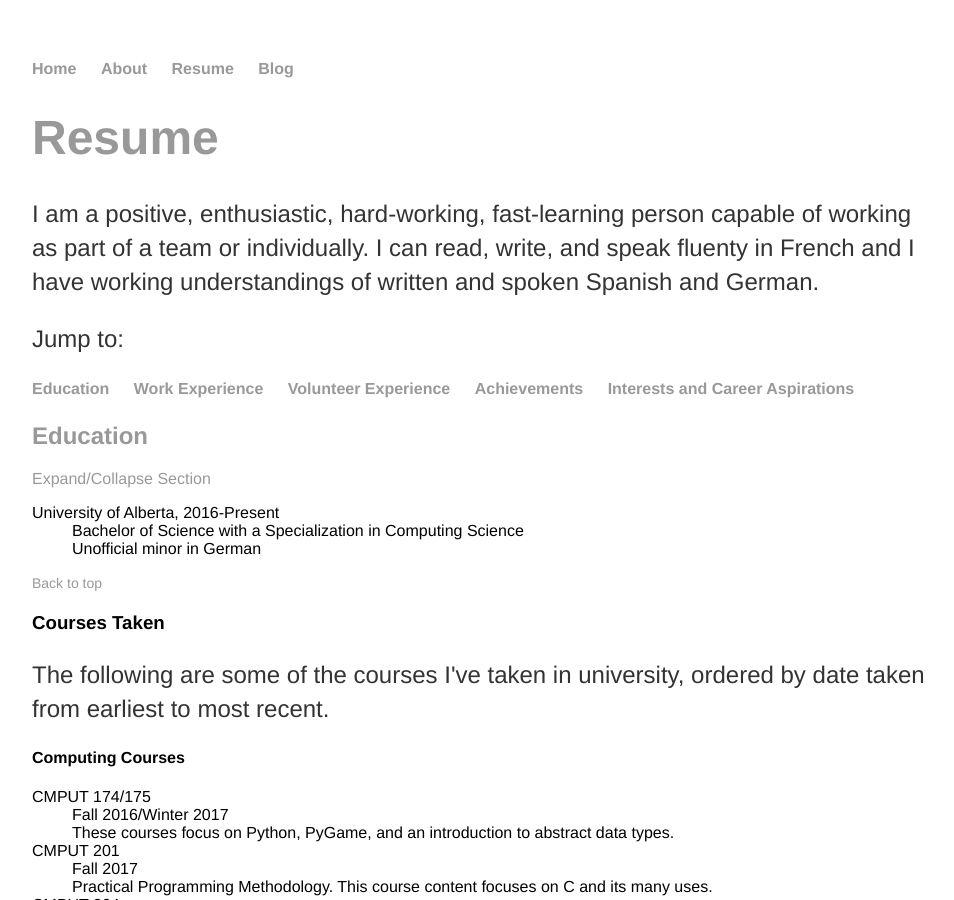
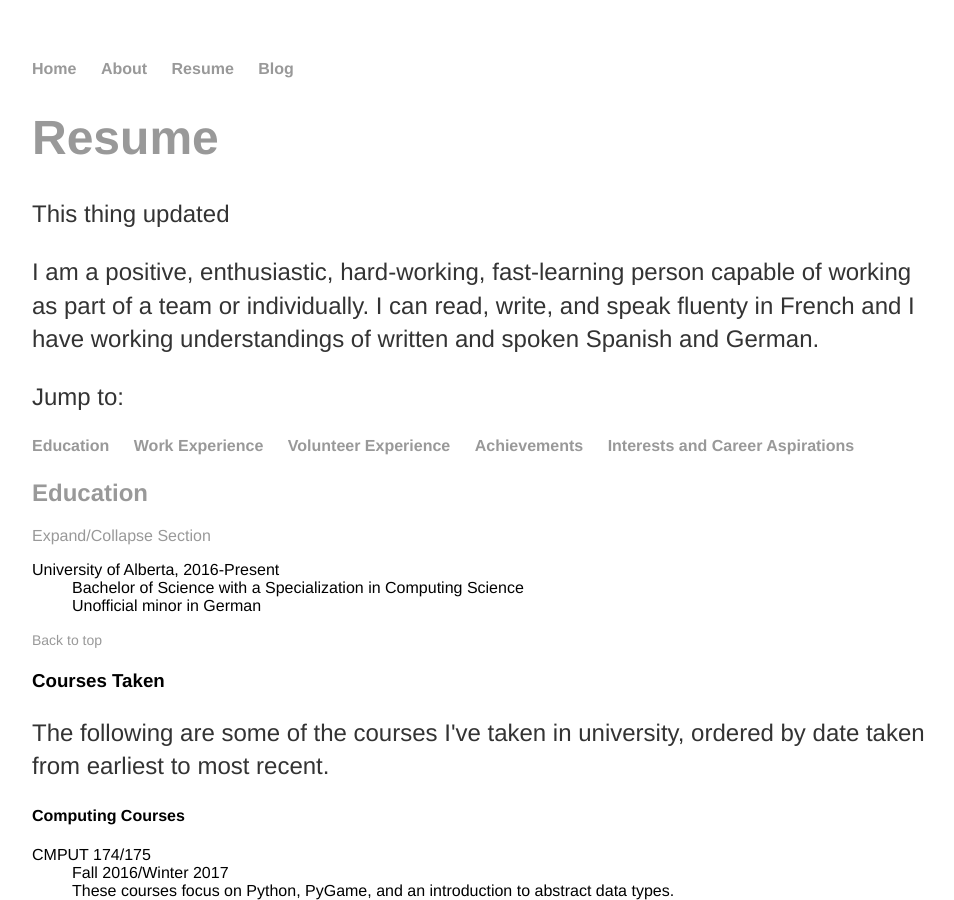
Before and after one commit to nienna73/nienna73.github.io, a Jekyll site: the page built from resume/index.html, in a window 1280 px wide and 900 px high. Shown: the whole window, without its empty margins (160-1114 px from the left). Built offline with Jekyll 4.4.1, drawn with Linux system fonts in a browser that asks for light colours.

Commit message:
Update index.html
Took out that end of comment symbol that I left last time

```diff
--- a/resume/index.html
+++ b/resume/index.html
@@ -39,13 +39,14 @@
        if(document.getElementById('ints').style.display == 'none')
       document.getElementById('ints').style.display = 'block';
     else
-      document.getElementById('ints').style.display = 'none'; */
+      document.getElementById('ints').style.display = 'none';
 
   }
 
 </script>
 
 <h1><a name="top">Resume</a></h1>
+<p>This thing updated</p>
 <p>I am a positive, enthusiastic, hard-working, fast-learning person capable of working as part of a team or individually. I can read, write,
 and speak fluenty in French and I have working understandings of written and spoken Spanish and German.</p>
 
```
